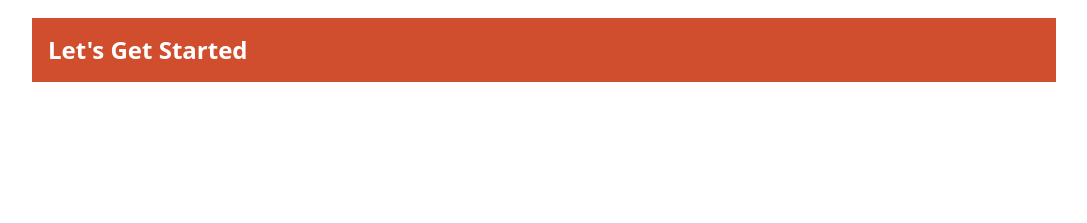
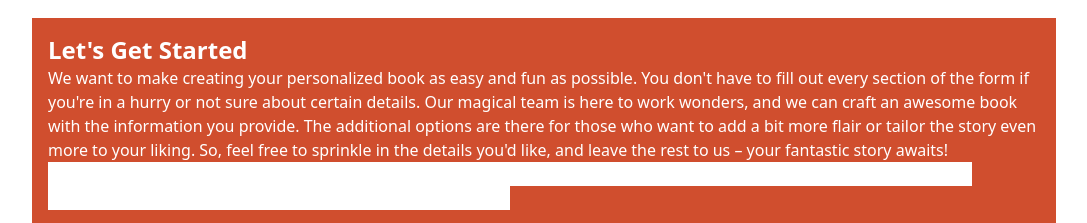
Before and after one commit to Tourtle21/kidtales, a Next.js app: page / in a window 1280 px wide. Shown: the part 852-1075 px from the top of the page, without its empty margins (96-1183 px from the left). Before the commit the page ends 934 px from the top, so only its background shows below. Built offline with nearby package versions, Linux system fonts and the light colour scheme.

Commit message:
Fixed double execution

```diff
--- a/app/layout.js
+++ b/app/layout.js
@@ -1,14 +1,13 @@
+'use client'
 import { Inter } from 'next/font/google'
 import './globals.css'
 import Nav from './components/Nav'
-
-
-export const metadata = {
-  title: 'Create Next App',
-  description: 'Generated by create next app',
-}
+import {useEffect} from 'react'
 
 export default function RootLayout({ children }) {
+  useEffect(() =>{
+    console.log("HI")
+  }, [])
   return (
     <html suppressHydrationWarning={true} lang="en">
       <body>
--- a/app/page.js
+++ b/app/page.js
@@ -1,6 +1,6 @@
 'use client'
 import Image from 'next/image'
-import { useState } from 'react'
+import { useState, useEffect } from 'react'
 import Link from 'next/link'
 
 export default function Home() {
@@ -39,6 +39,17 @@ export default function Home() {
 
         <div className="content-container red p-4">
           <h1 className="text-2xl font-bold text-white">Let's Get Started</h1>
+          <p className="text-s text-white">We want to make creating your personalized book as easy and fun as possible. You don't have to fill out every section of the form if you're in a hurry or not sure about certain details. Our magical team is here to work wonders, and we can craft an awesome book with the information you provide. The additional options are there for those who want to add a bit more flair or tailor the story even more to your liking. So, feel free to sprinkle in the details you'd like, and leave the rest to us – your fantastic story awaits!</p>
+
+
+          <div className="inputs">
+            <input className="" />
+            <input className="" />
+            <input className="" />
+            <input className="" />
+            <input className="" />
+            <input className="" />
+          </div>
         </div>
     </main>
   )
--- a/next.config.js
+++ b/next.config.js
@@ -1,4 +1,6 @@
 /** @type {import('next').NextConfig} */
-const nextConfig = {}
+const nextConfig = {
+    reactStrictMode: false
+}
 
 module.exports = nextConfig
```
